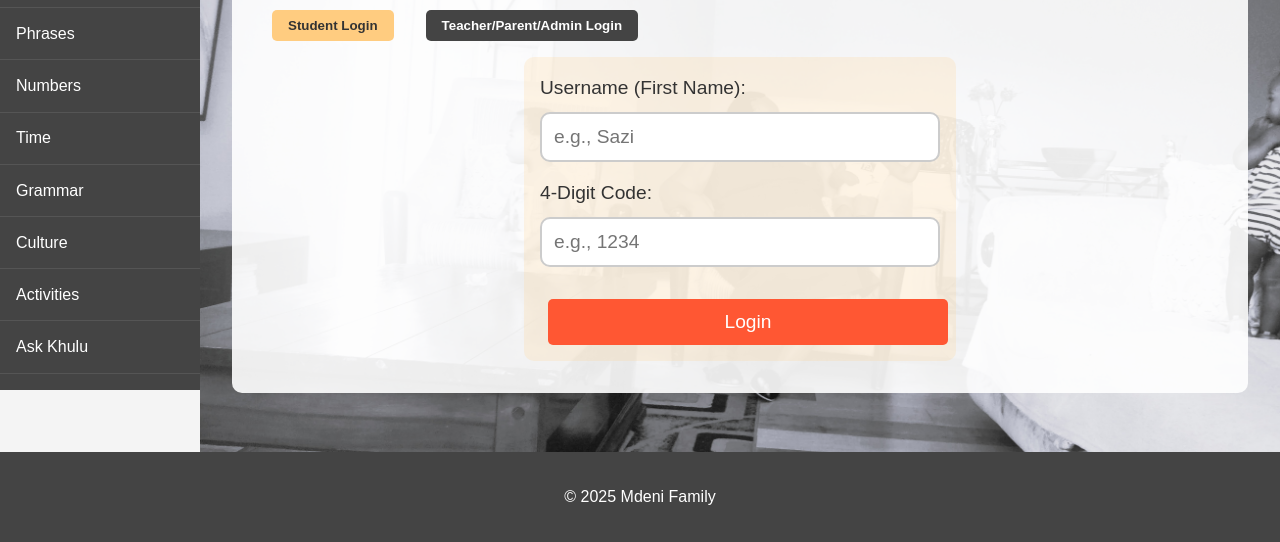
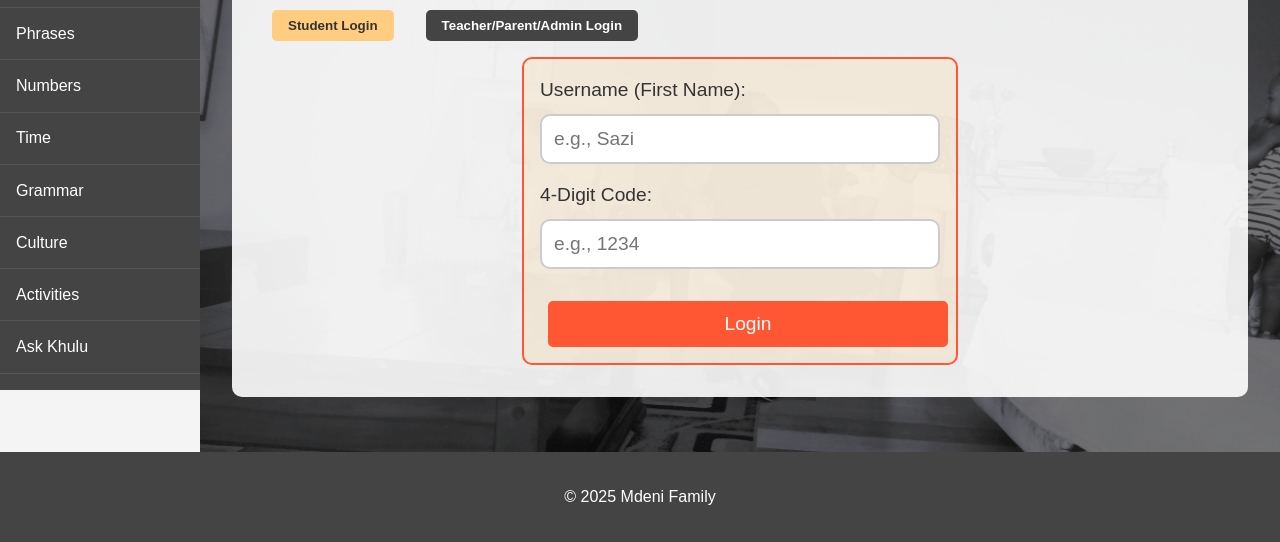
Before and after one commit to Salatiso/sazi, a plain HTML site: page login.html in a window 1280 px wide. Shown: the part 258-800 px from the top of the page. Drawn offline with Linux system fonts and the light colour scheme.

Commit message:
Update style.css

```diff
--- a/style.css
+++ b/style.css
@@ -104,9 +104,25 @@ header nav ul li a:hover {
 .content {
     flex: 1;
     padding: 2rem;
+    position: relative;
     background: url('/img/Sazi_Grandma.jpg') no-repeat center center;
     background-size: cover;
-    background-opacity: 0.1;
+}
+
+.content::before {
+    content: '';
+    position: absolute;
+    top: 0;
+    left: 0;
+    width: 100%;
+    height: 100%;
+    background: rgba(0, 0, 0, 0.5); /* Dark overlay to fade the background image */
+    z-index: 1;
+}
+
+.content > * {
+    position: relative;
+    z-index: 2;
 }
 
 @media (max-width: 768px) {
@@ -141,6 +157,11 @@ header nav ul li a:hover {
 
 .section a:hover {
     text-decoration: underline;
+}
+
+.section img {
+    max-width: 100%;
+    border-radius: 10px;
 }
 
 .xhosa-cell {
@@ -310,7 +331,7 @@ footer {
     display: none;
 }
 
-/* New Styles for Login Page */
+/* Styles for Login Page */
 .tabs {
     display: flex;
     gap: 1rem;
@@ -350,6 +371,7 @@ footer {
     padding: 1rem;
     background: rgba(255, 204, 128, 0.2); /* Light accent color background */
     border-radius: 10px;
+    border: 2px solid #ff5733; /* Vibrant red border inspired by Transkei dress */
 }
 
 #student-login label {
@@ -369,7 +391,7 @@ footer {
 #student-login button {
     font-size: 1.2rem;
     padding: 0.75rem 1.5rem;
-    background-color: #ff5733; /* Vibrant red inspired by Transkei dress */
+    background-color: #ff5733; /* Vibrant red */
     color: white;
     margin-top: 1rem;
     width: 100%;
@@ -385,6 +407,7 @@ footer {
     padding: 1rem;
     background: rgba(68, 68, 68, 0.1); /* Muted gray background */
     border-radius: 10px;
+    border: 2px solid #444; /* Dark gray border to match site theme */
 }
 
 #user-login label {
```
